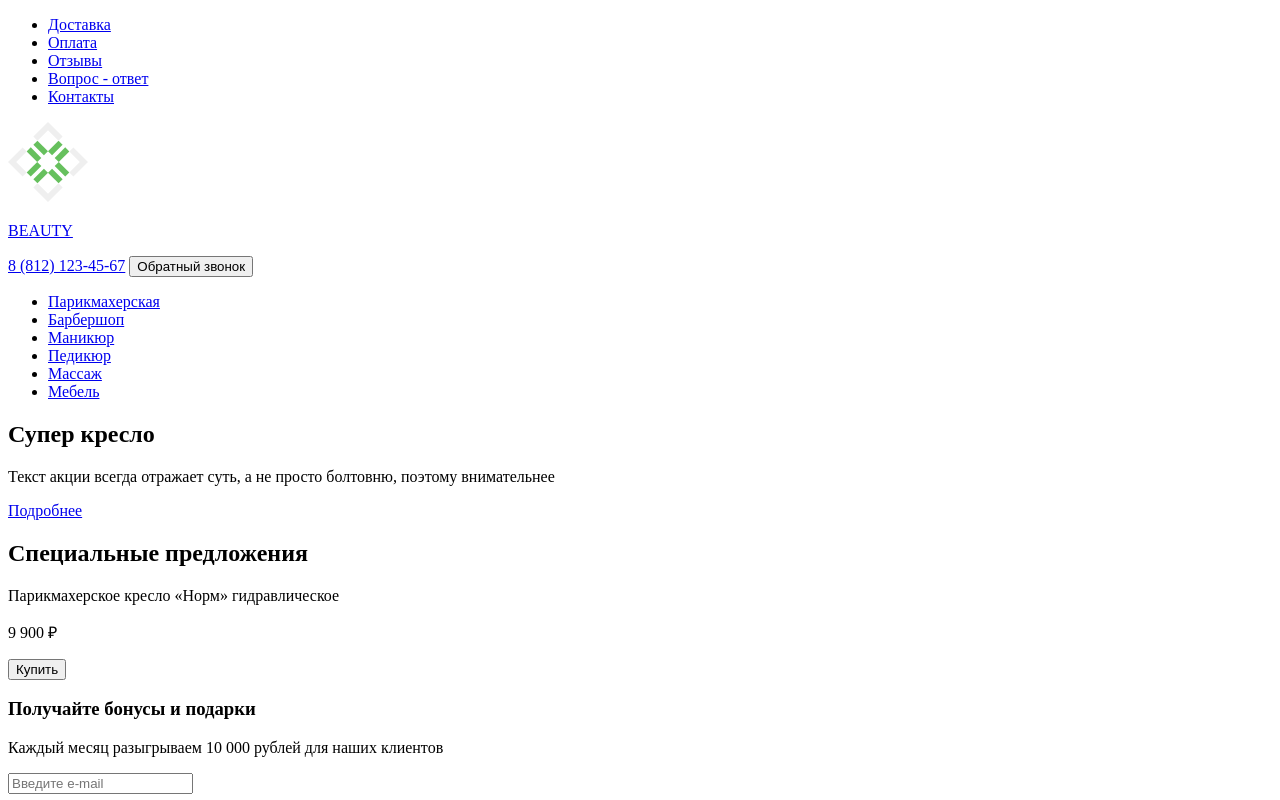
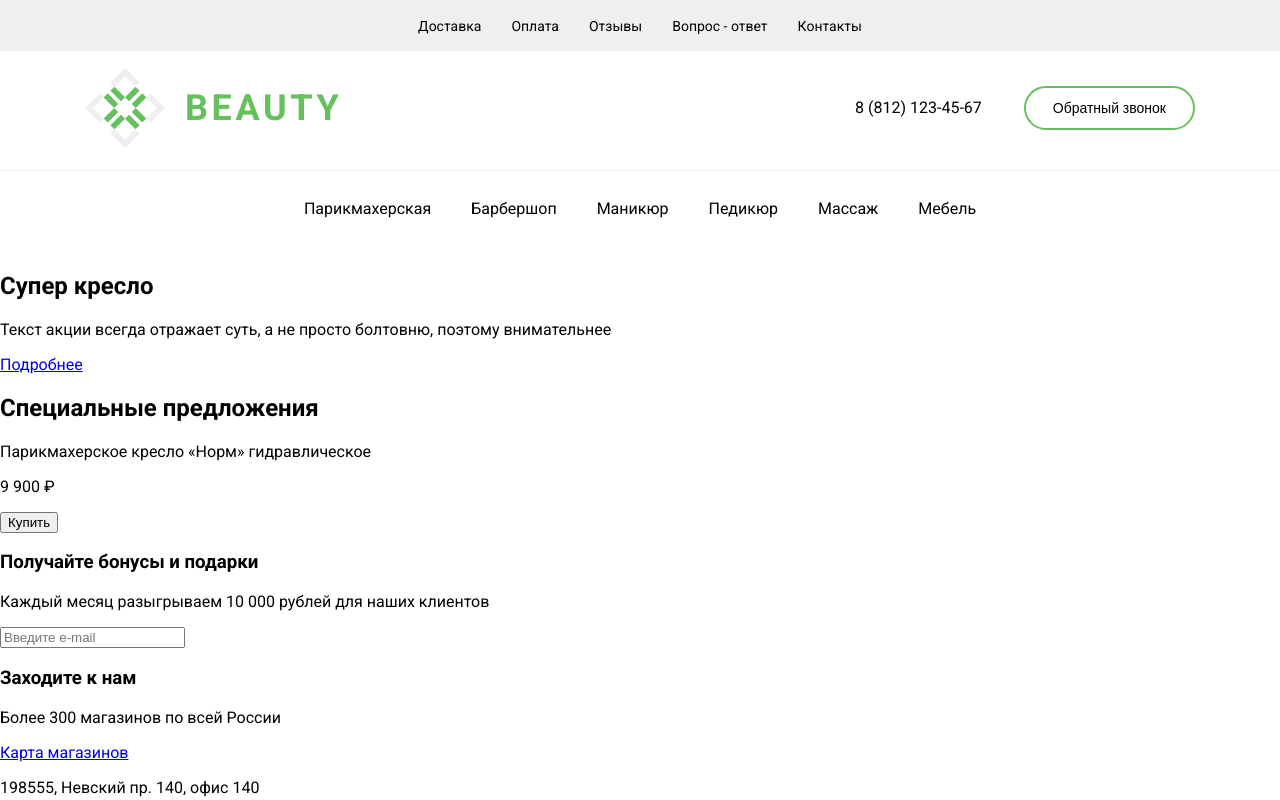
Before and after one commit to juliaanto/beauty, a website: page src/index.html in a window 1280 px wide. Shown: the top 800 px of the page. Drawn offline with nearby package versions, Linux system fonts and the light colour scheme; files that its build step writes are made by us from their sources.

Commit message:
Добавлен хедер

```diff
--- /dev/null
+++ b/src/components/button/button.scss
@@ -0,0 +1,11 @@
+.button-basic {
+  @include text(400, 14px);
+  border: 2px solid $basic-accent;
+  background-color: transparent;
+  border-radius: 40px;
+  padding: 12px 27px;
+}
+
+.button-basic_header {
+  margin-left: 38px;
+}
--- /dev/null
+++ b/src/components/header/header.html
@@ -0,0 +1,75 @@
+<header class="header">
+  <div class="top-line">
+    <nav class="nav">
+      <ul class="nav__list">
+        <li class="nav__item">
+          <a class="nav__link" href="#">Доставка</a>
+        </li>
+        <li class="nav__item">
+          <a class="nav__link" href="#">Оплата</a>
+        </li>
+        <li class="nav__item">
+          <a class="nav__link" href="#">Отзывы</a>
+        </li>
+        <li class="nav__item">
+          <a class="nav__link" href="#">Вопрос - ответ</a>
+        </li>
+        <li class="nav__item">
+          <a class="nav__link" href="#">Контакты</a>
+        </li>
+      </ul>
+    </nav>
+  </div>
+  <div class="second-line">
+    <div class="logo">
+      <svg width="80" height="80" viewBox="0 0 80 80" fill="none" xmlns="http://www.w3.org/2000/svg">
+        <g clip-path="url(#clip0_6_21)">
+        <path d="M57.2204 25.3732L46.6873 35.9064L50.7656 39.9847L61.2987 29.4515L57.2204 25.3732Z" fill="#66C05D"/>
+        <path d="M35.9094 46.7065L25.3762 57.2397L29.4545 61.318L39.9877 50.7848L35.9094 46.7065Z" fill="#66C05D"/>
+        <path d="M50.5173 18.706L39.9842 29.2391L44.0625 33.3174L54.5956 22.7843L50.5173 18.706Z" fill="#66C05D"/>
+        <path d="M29.2355 40.0106L18.7023 50.5437L22.7806 54.622L33.3138 44.0889L29.2355 40.0106Z" fill="#66C05D"/>
+        <path d="M22.7576 25.3729L18.6793 29.4512L29.2124 39.9844L33.2907 35.9061L22.7576 25.3729Z" fill="#66C05D"/>
+        <path d="M29.454 18.699L25.3757 22.7773L35.9089 33.3104L39.9872 29.2321L29.454 18.699Z" fill="#66C05D"/>
+        <path d="M50.7592 39.9809L46.6809 44.0592L57.2141 54.5923L61.2924 50.514L50.7592 39.9809Z" fill="#66C05D"/>
+        <path d="M44.092 46.6841L40.0137 50.7624L50.5468 61.2955L54.6251 57.2172L44.092 46.6841Z" fill="#66C05D"/>
+        <path d="M54.6058 65.3942L50.5394 61.3278L40 71.8672L29.4606 61.3278L25.3942 65.3942L40 80L54.6058 65.3942Z" fill="#EFEFEF"/>
+        <path d="M18.6722 29.4606L14.6058 25.3942L0 40L14.6058 54.6058L18.6722 50.5394L8.13278 40L18.6722 29.4606Z" fill="#EFEFEF"/>
+        <path d="M65.3942 25.3942L61.3278 29.4606L71.8672 40L61.3278 50.5394L65.3942 54.6058L80 40L65.3942 25.3942Z" fill="#EFEFEF"/>
+        <path d="M50.5394 18.6722L54.6058 14.6058L40 0L25.3942 14.6058L29.4606 18.6722L40 8.13278L50.5394 18.6722Z" fill="#EFEFEF"/>
+        </g>
+        <defs>
+        <clipPath id="clip0_6_21">
+        <rect width="80" height="80" fill="white"/>
+        </clipPath>
+        </defs>
+      </svg>
+      <a class="logo__text" href="#">
+        <p>Beauty</p>
+      </a>
+    </div>
+    <div>
+      <a class="phone-number" href="tel:+78121234567">8 (812) 123-45-67</a>
+      <button class="button-basic button-basic_header">Обратный звонок</button>
+    </div>
+  </div>
+  <ul class="menu">
+    <li class="menu__item">
+      <a class="menu__link" href="#">Парикмахерская</a>
+    </li>
+    <li class="menu__item">
+      <a class="menu__link" href="#">Барбершоп</a>
+    </li>
+    <li class="menu__item">
+      <a class="menu__link" href="#">Маникюр</a>
+    </li>
+    <li class="menu__item">
+      <a class="menu__link" href="#">Педикюр</a>
+    </li>
+    <li class="menu__item">
+      <a class="menu__link" href="#">Массаж</a>
+    </li>
+    <li class="menu__item">
+      <a class="menu__link" href="#">Мебель</a>
+    </li>
+  </ul>
+</header>
--- /dev/null
+++ b/src/components/header/header.scss
@@ -0,0 +1,81 @@
+.header {
+  width: 100%;
+  position: relative;
+}
+
+.top-line {
+  background-color: $basic-gray;
+  color: $basic-dark;
+}
+
+.nav {
+  max-width: $max-content-width;
+  margin: 0 auto;
+}
+
+.nav__list {
+  @include list;
+  gap: 30px;
+  justify-content: center;
+}
+
+.nav__item {
+  padding-top: 16px;
+  padding-bottom: 16px;
+}
+
+.nav__link {
+  @include link;
+  @include text(400, 14px);
+}
+
+.second-line {
+  max-width: $max-content-width;
+  margin: 0 auto;
+  display: flex;
+  align-items: center;
+  justify-content: space-between;
+
+
+  &::after {
+    position: absolute;
+    display: block;
+    content: "";
+    width: 100vw;
+    height: 1px;
+    background-color: $basic-gray;
+    top: 170px;
+    left: 0;
+  }
+}
+
+.logo {
+  display: flex;
+  align-items: center;
+  gap: 20px;
+}
+
+.logo__text {
+  @include text(700, 36px);
+  @include link;
+  color: $basic-accent;
+  text-transform: uppercase;
+  letter-spacing: 0.1em;
+}
+
+.phone-number {
+  @include link;
+}
+
+.menu {
+  @include list;
+  max-width: $max-content-width;
+  margin: 0 auto;
+  gap: 40px;
+  justify-content: center;
+  padding: 34px 0;
+}
+
+.menu__link {
+  @include link;
+}
--- a/src/components/page/page.html
+++ b/src/components/page/page.html
@@ -1,75 +1,5 @@
 <body class="body">
-  <header>
-    <nav>
-      <ul>
-        <li>
-          <a href="#">Доставка</a>
-        </li>
-        <li>
-          <a href="#">Оплата</a>
-        </li>
-        <li>
-          <a href="#">Отзывы</a>
-        </li>
-        <li>
-          <a href="#">Вопрос - ответ</a>
-        </li>
-        <li>
-          <a href="#">Контакты</a>
-        </li>
-      </ul>
-    </nav>
-    <div>
-      <svg width="80" height="80" viewBox="0 0 80 80" fill="none" xmlns="http://www.w3.org/2000/svg">
-        <g clip-path="url(#clip0_6_21)">
-        <path d="M57.2204 25.3732L46.6873 35.9064L50.7656 39.9847L61.2987 29.4515L57.2204 25.3732Z" fill="#66C05D"/>
-        <path d="M35.9094 46.7065L25.3762 57.2397L29.4545 61.318L39.9877 50.7848L35.9094 46.7065Z" fill="#66C05D"/>
-        <path d="M50.5173 18.706L39.9842 29.2391L44.0625 33.3174L54.5956 22.7843L50.5173 18.706Z" fill="#66C05D"/>
-        <path d="M29.2355 40.0106L18.7023 50.5437L22.7806 54.622L33.3138 44.0889L29.2355 40.0106Z" fill="#66C05D"/>
-        <path d="M22.7576 25.3729L18.6793 29.4512L29.2124 39.9844L33.2907 35.9061L22.7576 25.3729Z" fill="#66C05D"/>
-        <path d="M29.454 18.699L25.3757 22.7773L35.9089 33.3104L39.9872 29.2321L29.454 18.699Z" fill="#66C05D"/>
-        <path d="M50.7592 39.9809L46.6809 44.0592L57.2141 54.5923L61.2924 50.514L50.7592 39.9809Z" fill="#66C05D"/>
-        <path d="M44.092 46.6841L40.0137 50.7624L50.5468 61.2955L54.6251 57.2172L44.092 46.6841Z" fill="#66C05D"/>
-        <path d="M54.6058 65.3942L50.5394 61.3278L40 71.8672L29.4606 61.3278L25.3942 65.3942L40 80L54.6058 65.3942Z" fill="#EFEFEF"/>
-        <path d="M18.6722 29.4606L14.6058 25.3942L0 40L14.6058 54.6058L18.6722 50.5394L8.13278 40L18.6722 29.4606Z" fill="#EFEFEF"/>
-        <path d="M65.3942 25.3942L61.3278 29.4606L71.8672 40L61.3278 50.5394L65.3942 54.6058L80 40L65.3942 25.3942Z" fill="#EFEFEF"/>
-        <path d="M50.5394 18.6722L54.6058 14.6058L40 0L25.3942 14.6058L29.4606 18.6722L40 8.13278L50.5394 18.6722Z" fill="#EFEFEF"/>
-        </g>
-        <defs>
-        <clipPath id="clip0_6_21">
-        <rect width="80" height="80" fill="white"/>
-        </clipPath>
-        </defs>
-      </svg>
-      <a href="#">
-        <p>BEAUTY</p>
-      </a>
-      <a href="tel:+78121234567">8 (812) 123-45-67</a>
-      <button>Обратный звонок</button>
-    </div>
-    <div>
-      <ul>
-        <li>
-          <a href="#">Парикмахерская</a>
-        </li>
-        <li>
-          <a href="#">Барбершоп</a>
-        </li>
-        <li>
-          <a href="#">Маникюр</a>
-        </li>
-        <li>
-          <a href="#">Педикюр</a>
-        </li>
-        <li>
-          <a href="#">Массаж</a>
-        </li>
-        <li>
-          <a href="#">Мебель</a>
-        </li>
-      </ul>
-    </div>
-  </header>
+  <!--=include header.html -->
   <main>
     <section>
       <h1 hidden>Beauty - интернет-магазин оборудования для салонов красоты</h1>
--- /dev/null
+++ b/src/components/page/page.scss
@@ -0,0 +1,12 @@
+.body {
+  height: 100%;
+  min-height: 100vh;
+  width: 100%;
+  display: grid;
+  margin: 0 auto;
+  grid-template-rows: min-content 1fr min-content;
+  background-color: $white;
+  font-family: $font-basic;
+  color: $black;
+  font-weight: 400;
+}
--- a/src/index.html
+++ b/src/index.html
@@ -6,6 +6,9 @@
     <title>Beauty - интернет-магазин оборудования для салонов красоты</title>
     <link rel="stylesheet" href="css/style.css">
     <link rel="icon" href="img/favicon.svg" type="image/svg+xml">
+    <link rel="preconnect" href="https://fonts.googleapis.com">
+    <link rel="preconnect" href="https://fonts.gstatic.com" crossorigin>
+    <link href="https://fonts.googleapis.com/css2?family=Roboto:wght@400;700&display=swap" rel="stylesheet">
   </head>
   <!--=include page.html -->
 </html>
--- /dev/null
+++ b/src/styles/global/mixins.scss
@@ -0,0 +1,18 @@
+@mixin text($weight, $size) {
+  font-weight: $weight;
+  font-size: $size;
+}
+
+@mixin list {
+  list-style: none;
+  padding: 0;
+  display: flex;
+  flex-wrap: wrap;
+  margin: 0;
+}
+
+@mixin link {
+  text-decoration: none;
+  cursor: pointer;
+  color: $black;
+}
--- /dev/null
+++ b/src/styles/global/variables.scss
@@ -0,0 +1,14 @@
+// Fonts
+
+$font-basic: 'Roboto', sans-serif;
+
+// Colors
+
+$black: #000000;
+$white: #ffffff;
+$basic-dark: #333333;
+$basic-accent: #66c05d;
+$basic-gray: #efefef;
+
+// Viewports
+$max-content-width: 1110px;
--- a/src/styles/style.scss
+++ b/src/styles/style.scss
@@ -0,0 +1,6 @@
+@import "global/mixins.scss";
+@import "global/variables.scss";
+
+@import "../components/page/page.scss";
+@import "../components/header/header.scss";
+@import "../components/button/button.scss";
```
